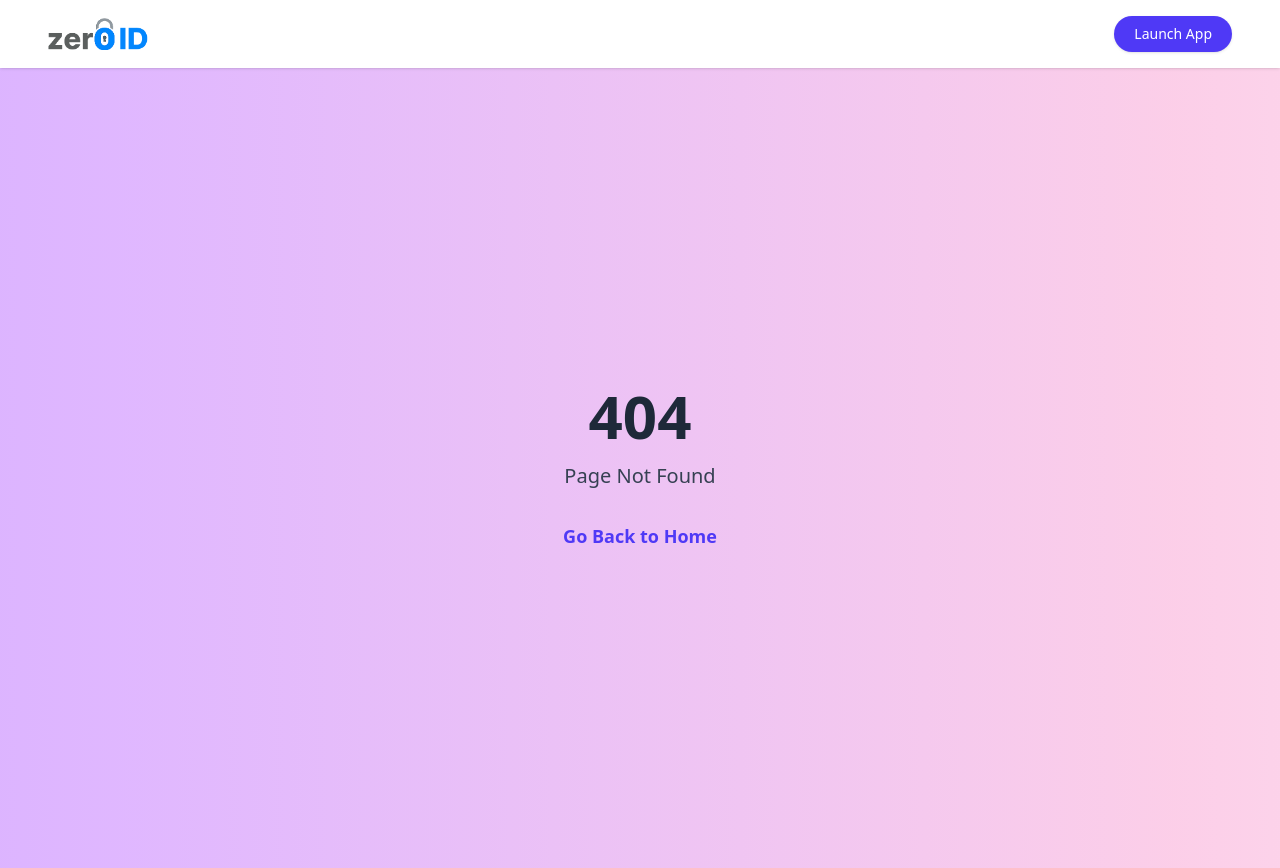
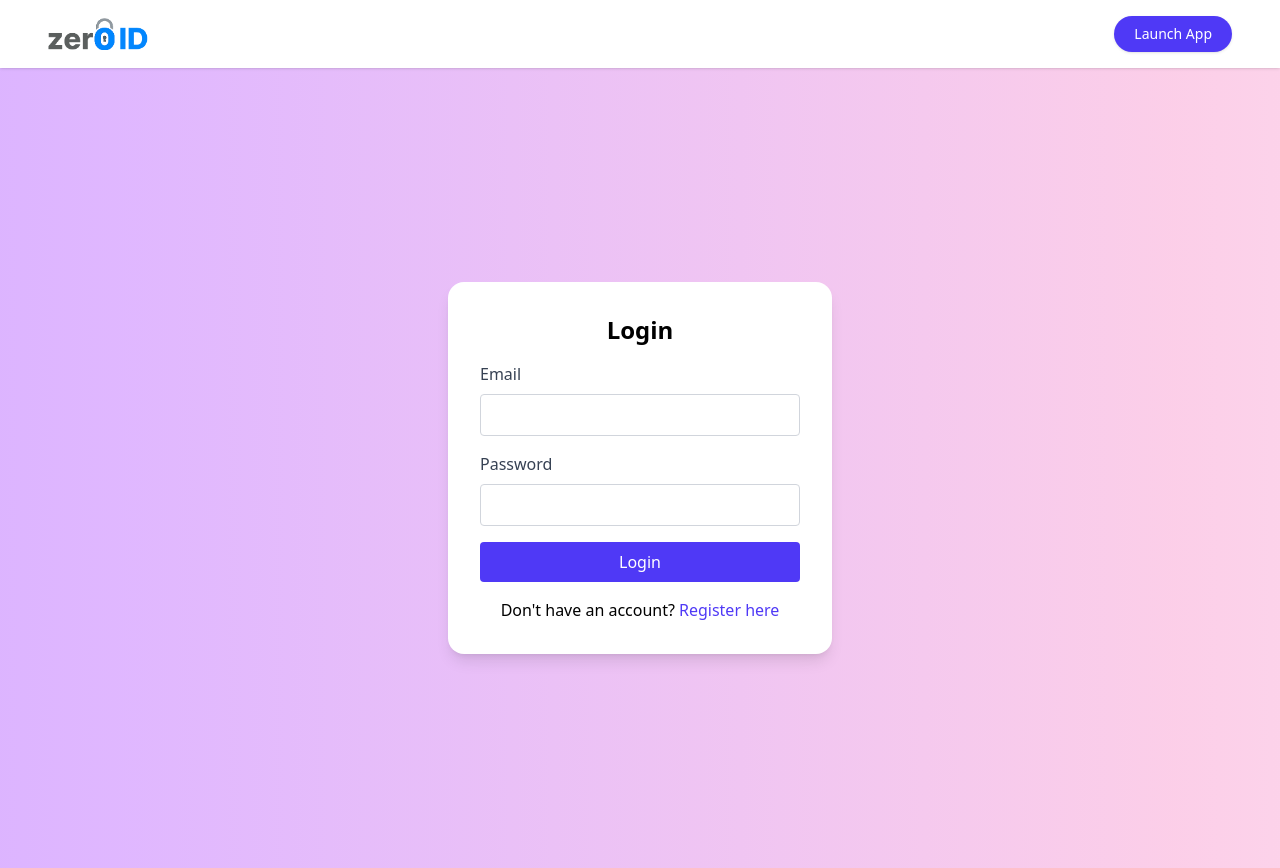
Before and after one commit to shamak24/zeroID, a React (Vite) app in the folder client/: page /login in a window 1280 px wide. Before the commit this address had no page. Built offline with nearby package versions, Linux system fonts and the light colour scheme.

Commit message:
Add Login and Register pages with routing

```diff
--- a/client/src/App.jsx
+++ b/client/src/App.jsx
@@ -3,6 +3,8 @@ import Home from "./pages/Home";
 import NotFound from "./pages/NotFound";
 import Navbar from "./components/landing/Navbar";
 import Dashboard from "./pages/Dashboard";
+import Login from "./pages/Login";
+import Register from "./pages/Register";
 
 function App() {
   return (
@@ -11,6 +13,8 @@ function App() {
       <Routes>
         <Route path="/" element={<Home />} />
         <Route path="/dashboard" element={<Dashboard />} />
+        <Route path="/login" element={<Login />} />
+        <Route path="/register" element={<Register />} />
 
 
         <Route path="*" element={<NotFound />} />
--- /dev/null
+++ b/client/src/pages/Login.jsx
@@ -0,0 +1,54 @@
+import React from "react";
+import { motion } from "framer-motion";
+import { Link } from "react-router-dom";
+
+export default function Login() {
+    return (
+        <div className="flex flex-col items-center justify-center h-screen bg-gradient-to-r from-purple-300 via-pink-200 to-red-150 animate-gradient p-20">
+        <motion.div
+            className="bg-white p-8 rounded-2xl shadow-lg w-96"
+            initial={{ opacity: 0, scale: 0.8 }}
+            animate={{ opacity: 1, scale: 1 }}
+            transition={{ duration: 0.3 }}
+        >
+            <h2 className="text-center text-2xl font-bold mb-4">Login</h2>
+            <form>
+            <div className="mb-4">
+                <label className="block text-gray-700 mb-2" htmlFor="email">
+                Email
+                </label>
+                <input
+                type="email"
+                id="email"
+                className="border border-gray-300 p-2 w-full rounded"
+                required
+                />
+            </div>
+            <div className="mb-4">
+                <label className="block text-gray-700 mb-2" htmlFor="password">
+                Password
+                </label>
+                <input
+                type="password"
+                id="password"
+                className="border border-gray-300 p-2 w-full rounded"
+                required
+                />
+            </div>
+            <button
+                type="submit"
+                className="bg-indigo-600 text-white p-2 rounded w-full hover:indigo-800 transition duration-200"
+            >
+                Login
+            </button>
+            </form>
+            <p className="mt-4 text-center">
+            Don't have an account?
+            <Link to="/register" className="text-indigo-600 hover:underline ml-1">
+                Register here
+            </Link>
+            </p>
+        </motion.div>
+        </div>
+    );
+}
--- /dev/null
+++ b/client/src/pages/Register.jsx
@@ -0,0 +1,56 @@
+import React from "react";
+import { motion } from "framer-motion";
+import { Link } from "react-router-dom";
+
+export default function Register(){
+    return (
+        <div className="flex flex-col items-center justify-center h-screen bg-gradient-to-r from-purple-300 via-pink-200 to-red-150 animate-gradient p-20">
+            <motion.div
+                className="bg-white p-8 rounded-2xl shadow-lg w-96
+                "
+                initial={{ opacity: 0, scale: 0.8 }}
+                animate={{ opacity: 1, scale: 1 }}
+                transition={{ duration: 0.3 }}
+
+            >
+                <h2 className="text-center text-2xl font-bold mb-4">Register</h2>
+                <form>
+                    <div className="mb-4">
+                        <label className="block text-gray-700 mb-2" htmlFor="email">
+                            Email
+                        </label>
+                        <input
+                            type="email"
+                            id="email"
+                            className="border border-gray-300 p-2 w-full rounded"
+                            required
+                        />
+                    </div>
+                    <div className="mb-4">
+                        <label className="block text-gray-700 mb-2" htmlFor="password">
+                            Password
+                        </label>
+                        <input
+                            type="password"
+                            id="password"
+                            className="border border-gray-300 p-2 w-full rounded"
+                            required
+                        />
+                    </div>
+                    <button
+                        type="submit"
+                        className="bg-indigo-600 text-white p-2 rounded w-full hover:bg-indigo-800 transition duration-200 cursor-pointer"
+                    >
+                        Register
+                    </button>
+                </form>
+                <p className="mt-4 text-center">
+                    Already have an account?
+                    <Link to="/login" className="text-indigo-600 hover:underline ml-1">
+                        Login here
+                    </Link>
+                </p>
+            </motion.div>
+        </div>
+    );
+}
```
